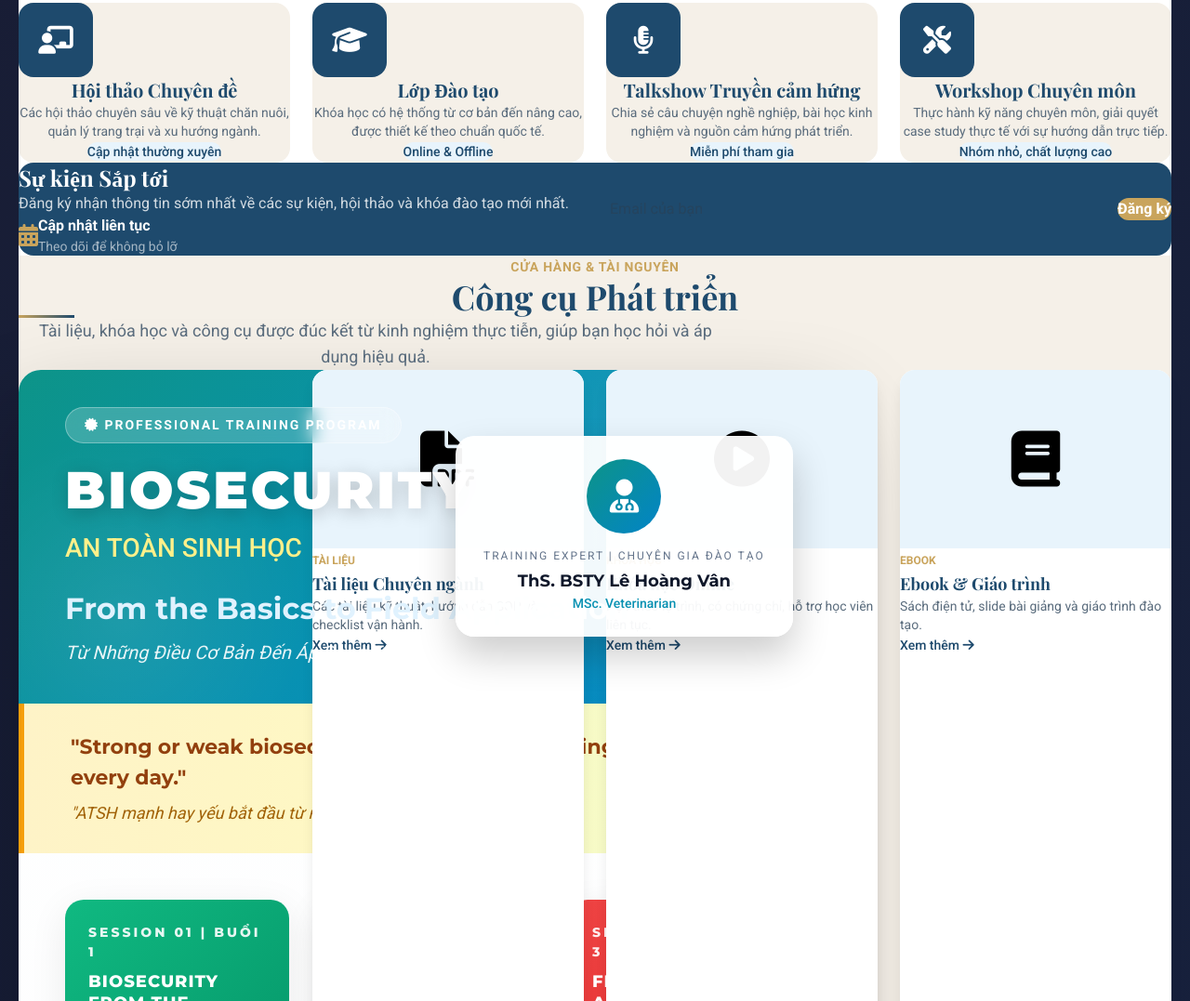
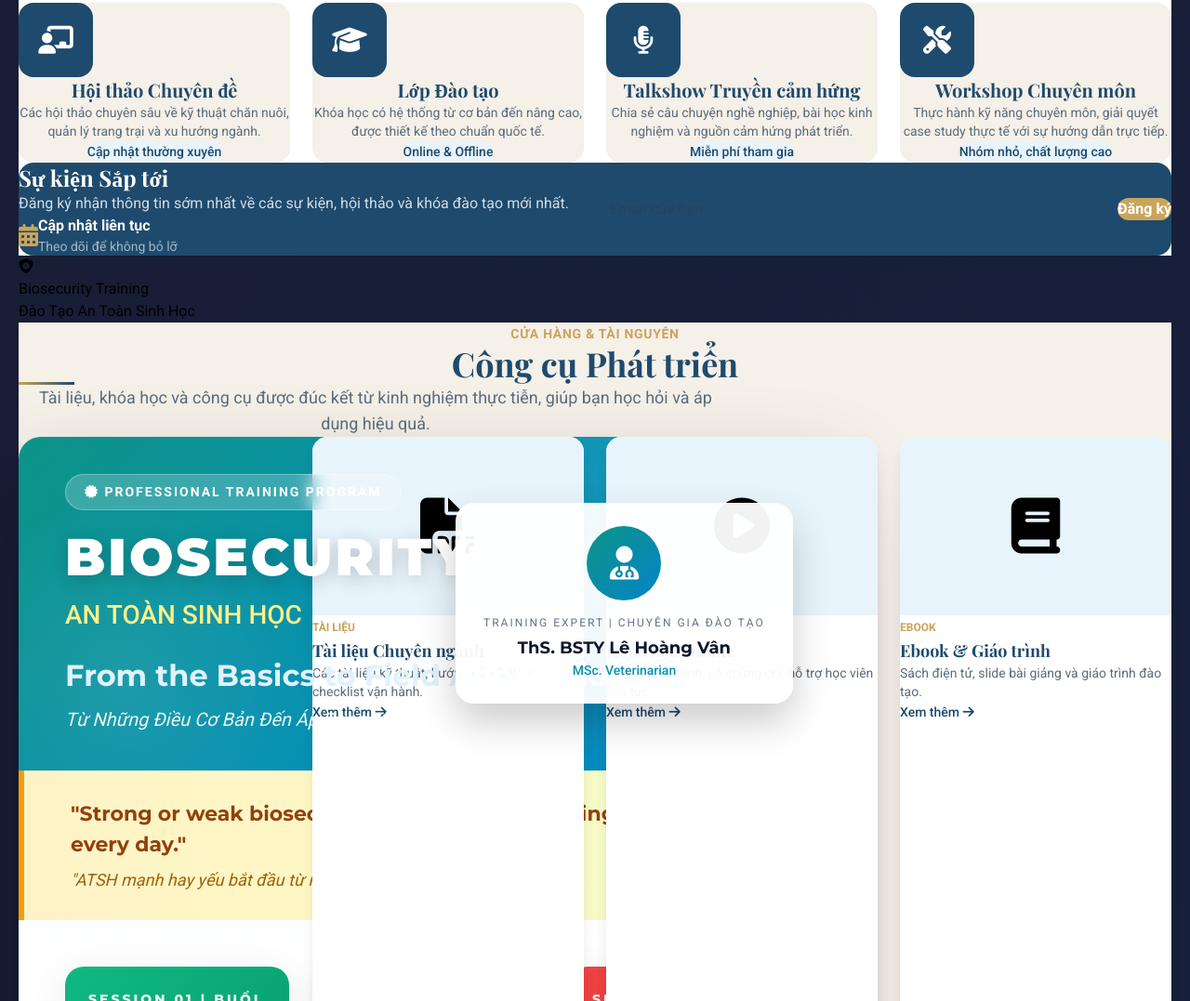
Before and after one commit to van-coaching-pigfarm/newsite, a plain HTML site: page index.html in a window 1280 px wide. Shown: the part 2863-3940 px from the top of the page at 93% size. Drawn offline with nearby package versions, Linux system fonts and the light colour scheme.

Commit message:
Add Biosecurity Training resource card
Added a resource card for Biosecurity Training.

```diff
--- a/index.html
+++ b/index.html
@@ -633,7 +633,11 @@
         </div>
     </section>
 
-    <!-- Resources Section -->
+    <!-- Resources Section --><a href="biosecurity.html" class="resource-card">
+    <i class="fas fa-shield-virus"></i>
+    <h3>Biosecurity Training</h3>
+    <p>Đào Tạo An Toàn Sinh Học</p>
+</a>
     <section id="resources" class="py-24 bg-warm">
         <div class="max-w-7xl mx-auto px-4 sm:px-6 lg:px-8">
             <div class="text-center mb-16 fade-in">
```
